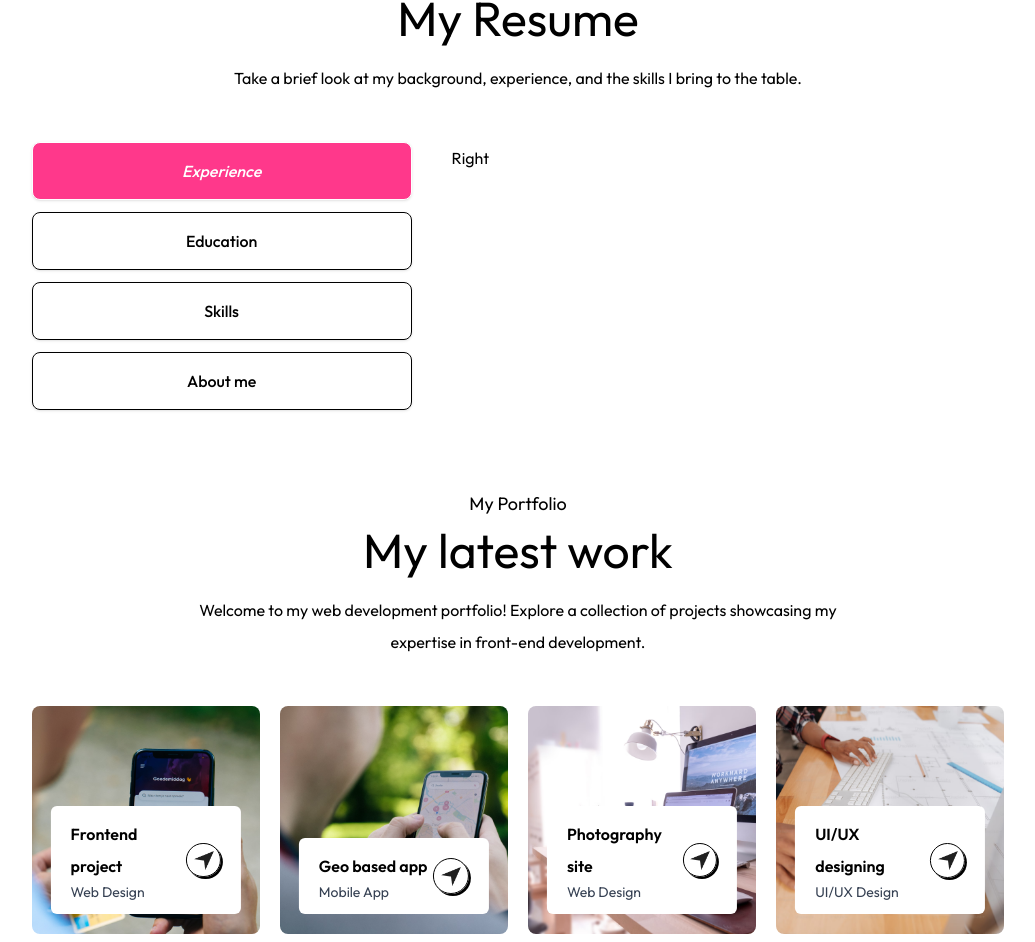
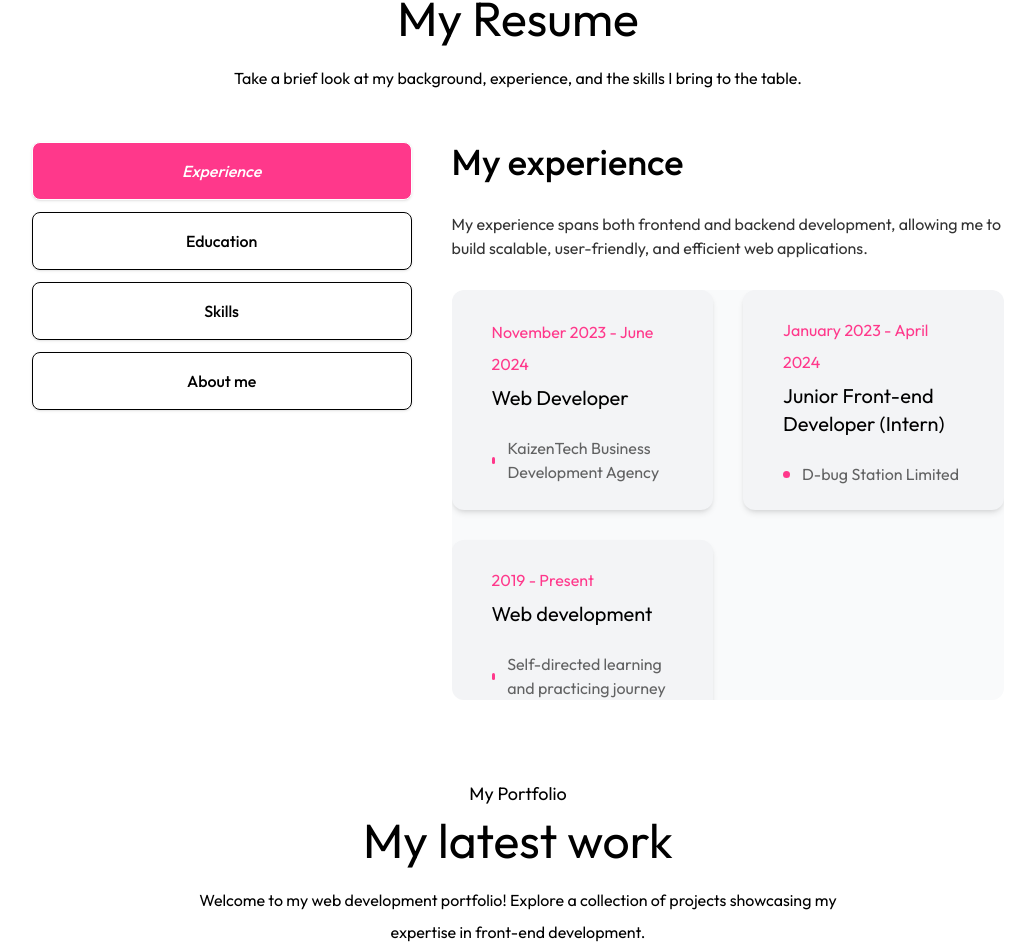
Before and after one commit to Hadayetullah/portfolio-v2, a Next.js app: page / in a window 1280 px wide. Shown: the part 1460-2402 px from the top of the page, without its empty margins (122-1157 px from the left). Built offline with nearby package versions, Linux system fonts and the light colour scheme; a web font is replaced by a local one.

Commit message:
Create Experience component

```diff
--- /dev/null
+++ b/app/components/Experience.tsx
@@ -0,0 +1,56 @@
+import React from 'react'
+
+// Experience data
+const experience = {
+    icon: "",
+    title: "My experience",
+    description:
+        "My experience spans both frontend and backend development, allowing me to build scalable, user-friendly, and efficient web applications.",
+    items: [
+        {
+            company: "KaizenTech Business Development Agency",
+            position: "Web Developer",
+            duration: "November 2023 - June 2024"
+        },
+        {
+            company: "D-bug Station Limited",
+            position: "Junior Front-end Developer (Intern)",
+            duration: "January 2023 - April 2024"
+        },
+        {
+            company: "Self-directed learning and practicing journey",
+            position: "Web development",
+            duration: "2019 - Present"
+        },
+    ]
+};
+
+type Props = {}
+
+const Experience = (props: Props) => {
+  return (
+    <div className='w-full flex flex-col gap-[30px] text-center lg:text-left'>
+        <h3 className='text-4xl font-medium'>{experience.title}</h3>
+        <p className='max-w-[600px] mx-auto lg:mx-0 leading-[1.5] text-black/80'>{experience.description}</p>
+
+        <ul className='h-[410px] grid grid-cols-1 xl:grid-cols-2 gap-[30px] overflow-auto bg-gray-50 rounded-xl'>
+            {experience.items.map((item, index) => (
+                <li key={index}
+                    className='flex flex-col items-center justify-center sm:items-start rounded-xl bg-gray-100
+                    py-6 px-10 shadow-md gap-1'
+                >
+                    <span className='text-secondarylight'>{item.duration}</span>
+                    <h3 className='text-xl mb-5'>{item.position}</h3>
+
+                    <div className='flex items-center gap-3'>
+                        <span className='w-[7px] h-[7px] rounded-full bg-secondarylight'></span>
+                        <p className='text-black/60 text-base'>{item.company}</p>
+                    </div>
+                </li>
+            ))}
+        </ul>
+    </div>
+  )
+}
+
+export default Experience
--- a/app/components/Resume.tsx
+++ b/app/components/Resume.tsx
@@ -14,6 +14,7 @@ import {
     SiTailwindcss,
     SiNextdotjs
 } from "react-icons/si";
+import Experience from './Experience';
 
 type Props = {
     isDarkMode: boolean;
@@ -52,31 +53,6 @@ const about = {
         {
             fieldName: "Languages",
             fieldValue: "Bangla, English",
-        },
-    ]
-};
-
-// Experience data
-const experience = {
-    icon: "",
-    title: "My experience",
-    description:
-        "Lorem ipsum, dolor sit amet consectetur adipisicing elit. Veritatis non quas maxime debitis nam quidem cum commodi.",
-    items: [
-        {
-            company: "KaizenTech Business Development Agency",
-            position: "Web Developer",
-            duration: "November 2023 - June 2024"
-        },
-        {
-            company: "D-bug Station Limited",
-            position: "Junior Front-end Developer (Intern)",
-            duration: "November 2023 - June 2024"
-        },
-        {
-            company: "Self-directed learning and practicing journey",
-            position: "Web development",
-            duration: "2019 - Present"
         },
     ]
 };
@@ -230,7 +206,9 @@ const Resume = (props: Props) => {
                 >About me</button>
             </div>
 
-            <div>Right</div>
+            <div>
+                <Experience />
+            </div>
         </div>
     </motion.div>
   )
```
